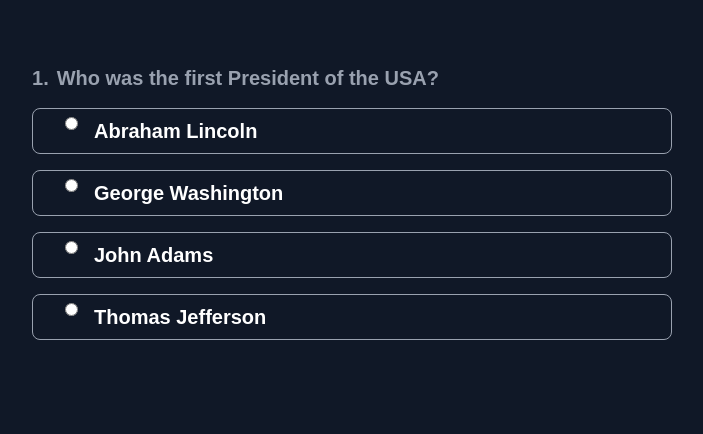
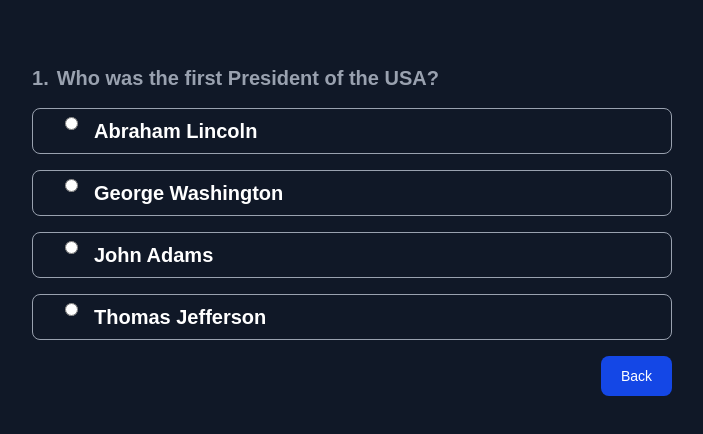
Before and after one commit to anuprajvarma/micro-quizz, a Next.js app: page /quiz/history-q1 in a window 1280 px wide. Shown: the top 434 px of the page, without its empty margins (288-991 px from the left). Built offline with nearby package versions, Linux system fonts and the light colour scheme.

Commit message:
improvement in quizz id page

```diff
--- /dev/null
+++ b/app/component/QuizClient.tsx
@@ -0,0 +1,67 @@
+"use client";
+
+import React, { useState } from "react";
+import { useRouter } from "next/navigation";
+
+interface Question {
+  id: string;
+  question: string;
+  options: string[];
+  answer: string;
+}
+
+interface QuizClientProps {
+  index?: number;
+  questionData: Question;
+}
+
+const QuizClient: React.FC<QuizClientProps> = ({ questionData, index }) => {
+  const router = useRouter();
+  const [selected, setSelected] = useState<string | null>(null);
+
+  const checkAnswer = (option: string) => {
+    setSelected(option);
+    const isCorrect = option === questionData.answer;
+    console.log(
+      isCorrect ? "Correct!" : "Wrong!",
+      `Selected: ${option}, Correct: ${questionData.answer}`
+    );
+  };
+
+  return (
+    <div className="text-gray-400 flex flex-col gap-4 font-semibold text-xl">
+      <div className="flex gap-2">
+        <p>{(index ?? 0) + 1}.</p>
+        <p>{questionData.question}</p>
+      </div>
+      {questionData.options.map((option, idx) => (
+        <button
+          key={idx}
+          onClick={() => checkAnswer(option)}
+          className={`flex gap-4 text-slaty/80 cursor-pointer text-start rounded-lg hover:bg-lightSlaty px-8 py-2 transition duration-300 ${
+            selected === option ? "border-blue-500 border-2" : "border"
+          }`}
+        >
+          <input
+            type="radio"
+            name="option"
+            value={option}
+            checked={selected === option}
+            readOnly
+          />
+          <p className="text-white">{option}</p>
+        </button>
+      ))}
+      <div className="w-full flex justify-end">
+        <button
+          onClick={router.back}
+          className="text-white cursor-pointer bg-blue-700 hover:bg-blue-800 focus:ring-4 focus:ring-blue-300 font-medium rounded-lg text-sm px-5 py-2.5 dark:bg-blue-600 dark:hover:bg-blue-700 focus:outline-none dark:focus:ring-blue-800"
+        >
+          {selected ? "Done" : "Back"}
+        </button>
+      </div>
+    </div>
+  );
+};
+
+export default QuizClient;
--- a/app/quiz/[id]/page.tsx
+++ b/app/quiz/[id]/page.tsx
@@ -1,5 +1,6 @@
 import React from "react";
 import { allQuizzes } from "@/data/dummuyData";
+import QuizClient from "../../component/QuizClient";
 
 interface Props {
   params: Promise<{ id: string }>;
@@ -7,6 +8,7 @@ interface Props {
 
 const Page = async (props: Props) => {
   const params = await props.params;
+
   return (
     <div className="w-full h-full flex justify-center">
       <div className="w-[70rem] flex flex-col justify-center items-center py-[4rem]">
@@ -14,37 +16,7 @@ const Page = async (props: Props) => {
           {allQuizzes.map((quizz) =>
             quizz.questions.map((question, index) =>
               params.id.toLowerCase() === question.id.toLowerCase() ? (
-                <div
-                  key={index}
-                  className="text-gray-400 flex flex-col gap-4 font-semibold text-xl"
-                >
-                  <div key={question.id} className="flex gap-2">
-                    <p>{index + 1}.</p>
-                    <p>{question.question}</p>
-                  </div>
-                  {question.options.map((option, idx) => (
-                    <button
-                      // onClick={() =>
-                      //   checkAnswer(
-                      //     option,
-                      //     quizz.answer,
-                      //     quizz.question
-                      //   )
-                      // }
-                      key={idx}
-                      className={`hover:text-slaty flex gap-4 text-slaty/80 text-start rounded-lg border border-lightSlaty hover:bg-lightSlaty px-8 py-2 transition duration-300`}
-                    >
-                      <input
-                        type="radio"
-                        name={option}
-                        id={option}
-                        value={option.split(" ").slice(1).join(" ")}
-                        //   checked={chooseOption.includes(option)}
-                      />
-                      <p className="text-white">{option}</p>
-                    </button>
-                  ))}
-                </div>
+                <QuizClient key={index} index={index} questionData={question} />
               ) : null
             )
           )}
```
